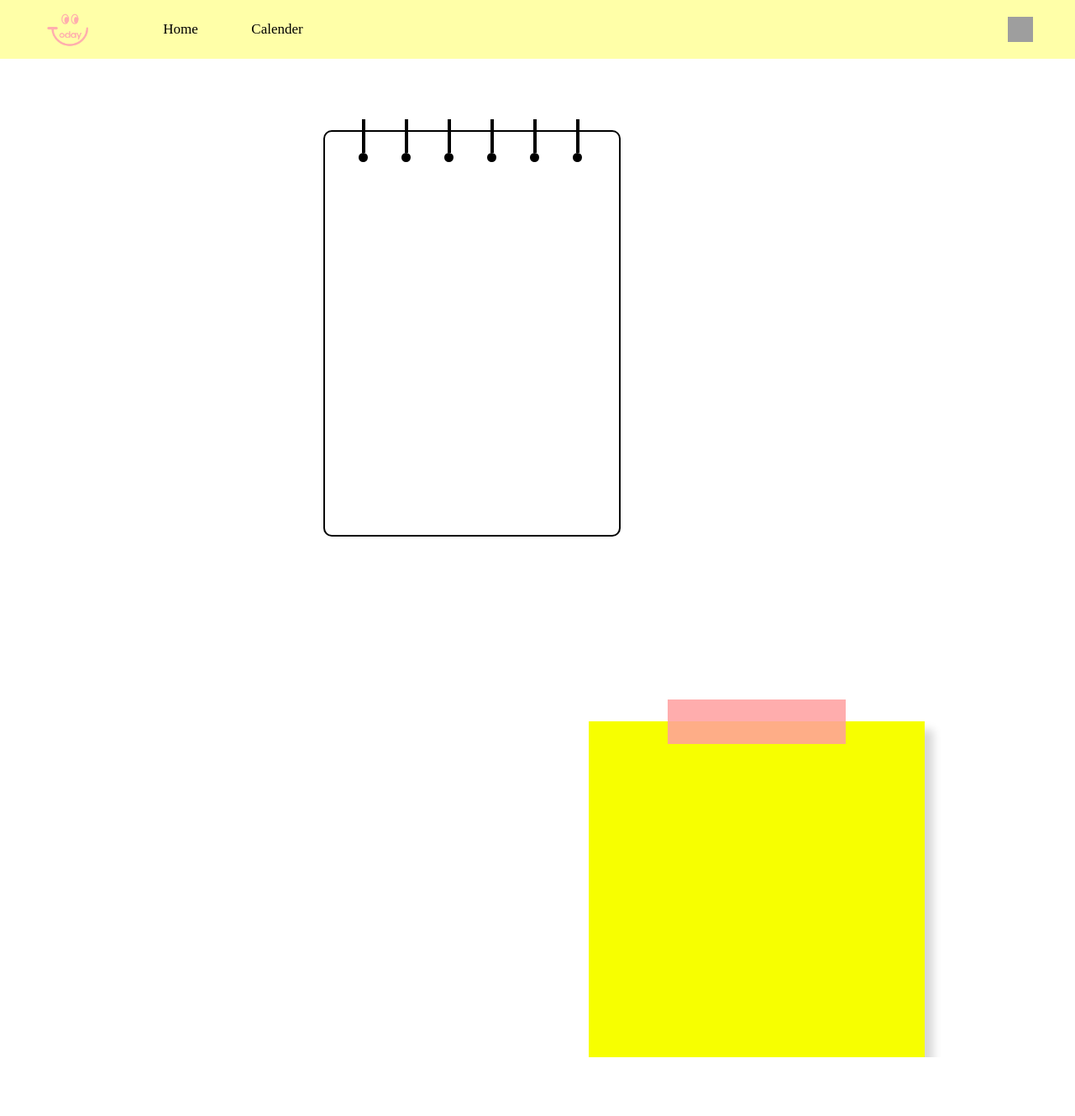
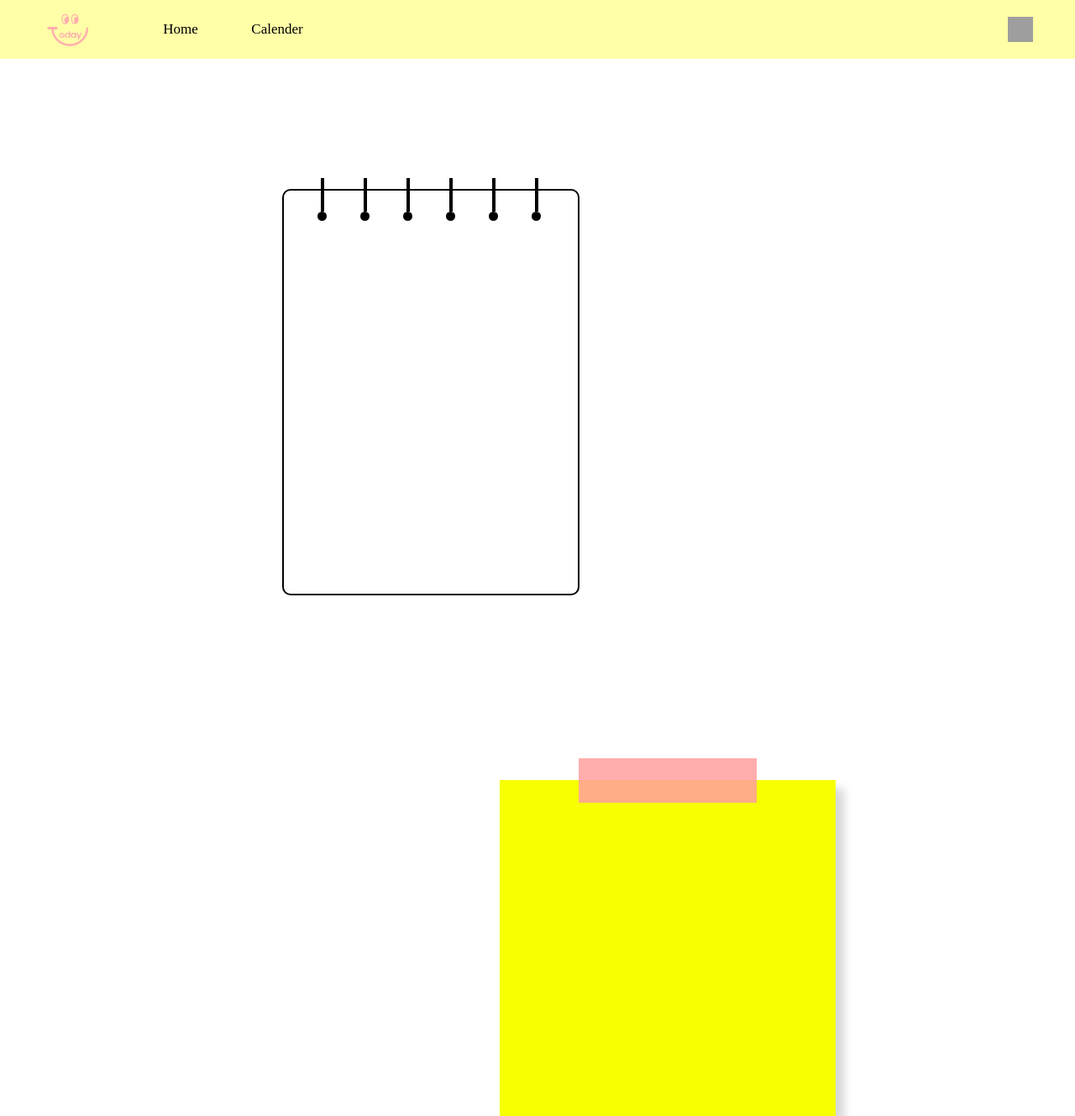
Before and after one commit to kirong99/frontnewbie, a React (Create React App) app: page / in a window 1280 px wide. Shown: the whole page at 84% size. Before the commit the page ends 1259 px from the top, so only its background shows below. Built offline with nearby package versions, Linux system fonts and the light colour scheme; grey boxes are pictures that could not be loaded; a web font is replaced by a local one.

Commit message:
[2022.09.24]헤더 조정 및 홈 화면 수정

```diff
--- a/package.json
+++ b/package.json
@@ -10,7 +10,7 @@
     "react": "^18.2.0",
     "react-dom": "^18.2.0",
     "react-hook-form": "^7.36.0",
-    "react-router-dom": "^6.4.0",
+    "react-router-dom": "^6.4.1",
     "react-scripts": "5.0.1",
     "sass": "^1.54.9",
     "styled-components": "^5.3.5",
--- a/src/App.css
+++ b/src/App.css
@@ -1,6 +1,7 @@
 
 *{margin: 0 auto;}
 ul, li{list-style:none;}
+main{height: calc(100vh - 70px);}
 
 /* font */
 @font-face {
--- a/src/App.js
+++ b/src/App.js
@@ -2,6 +2,7 @@
 import Header from './Main/header.js';
 import Todo from './Main/Todo.js';
 import Join from './Login/Join.js';
+import Login from './Login/Login.js';
 import { Routes, Route } from 'react-router-dom';
 import './App.css';
 import './main.css';
@@ -13,7 +14,7 @@ function App() {
     <Routes>
       <Route element={<Header />}>
         <Route index element={<Todo />}/>
-        <Route path = "/join" element={<Join />}/>
+        <Route path = "/Login" element={<Login />}/>
       </Route>
     </Routes>
 )}
--- a/src/Main/header.js
+++ b/src/Main/header.js
@@ -5,9 +5,9 @@ import logo from '../image/today_logo.png';
 import login from '../image/login.png';
 import { Link,Outlet } from 'react-router-dom';
 
-
 const Header = () => {
 	return (
+		<div className='wrap'>
             <div className='header'>
                 <div className='header-width'>
                     <div className='logo'>
@@ -18,9 +18,10 @@ const Header = () => {
                         <li><a>Calender</a></li>
                     </ul>
                     <div className='login'>
-                    <Link to="/join">
+                        <Link to="/login">
                             <img className='login' src={login} alt='login'/>
                         </Link>
+                    </div>
                 </div>
             </div>
             <main><Outlet /></main>
--- a/src/header.css
+++ b/src/header.css
@@ -1,5 +1,6 @@
+.wrap{margin: 0 auto; }
 .header{width: 100%; height: 70px; background-color: rgb(255 255 0 / 34%);}
-.header-width{max-width: 1920px; margin: 0 auto;}
+.header-width{max-width: 1920px; margin: 0 auto; height: 100%;}
 .header .logo {width: 60px; height: 60px; margin-top: 5px; float: left; margin-left: 50px;}
 .header .logo_img{width: 100%; height: 100%;}
 .header .menu{margin-left: 30px; float: left; margin-top: 25px;}
--- a/src/main.css
+++ b/src/main.css
@@ -1,8 +1,8 @@
-.content{max-width: 1920px; margin: 0 auto;}
-.content .left{width: 350px; height: 480px; border: 2px solid #000; border-radius: 10px; margin-top: 155px;float: left;}
+.content{max-width: 1920px; margin: 0 auto; height: 100%;}
+.content .left{width: 350px; height: 480px; border: 2px solid #000; margin-left: 336px; border-radius: 10px; margin-top: 155px;float: left;}
 .content .left .sp{margin-top: -15px;}
 .content .left .sp>div{float: left; margin-left: 40px;}
 .content .left .sp .line{width: 4px; height: 40px; background-color: #000;}
 .content .left .sp .circle{width: 11px; height: 11px; background-color: #000; border-radius: 50%;}
-.content .right{width: 400px; height: 400px; float: right; margin-right: 179px; margin-top: 220px; background-color: #F7FF00; box-shadow: 10px 10px 10px #00000029;}
+.content .right{width: 400px; height: 400px; float: right; margin-right: 285px; margin-top: 220px; background-color: #F7FF00; box-shadow: 10px 10px 10px #00000029;}
 .content .right .sticker{width: 212px; height: 53px; background-color: rgba(255, 159, 159, .85); margin-top: -26px;}
```
Also changed, not shown: 1 other file (tests, documents, lock files or other folders). Lines whose indentation alone changed are shown as unchanged.
